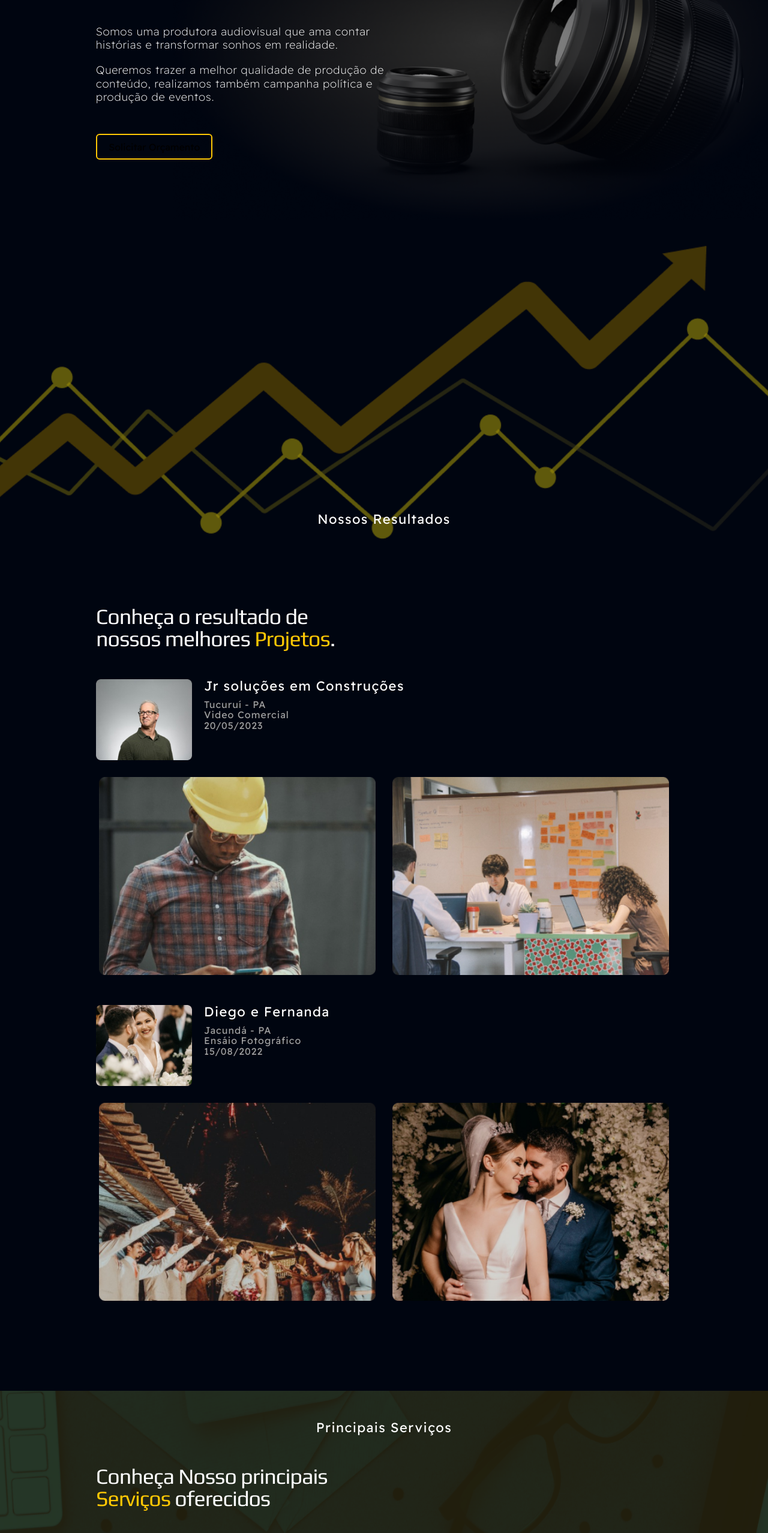
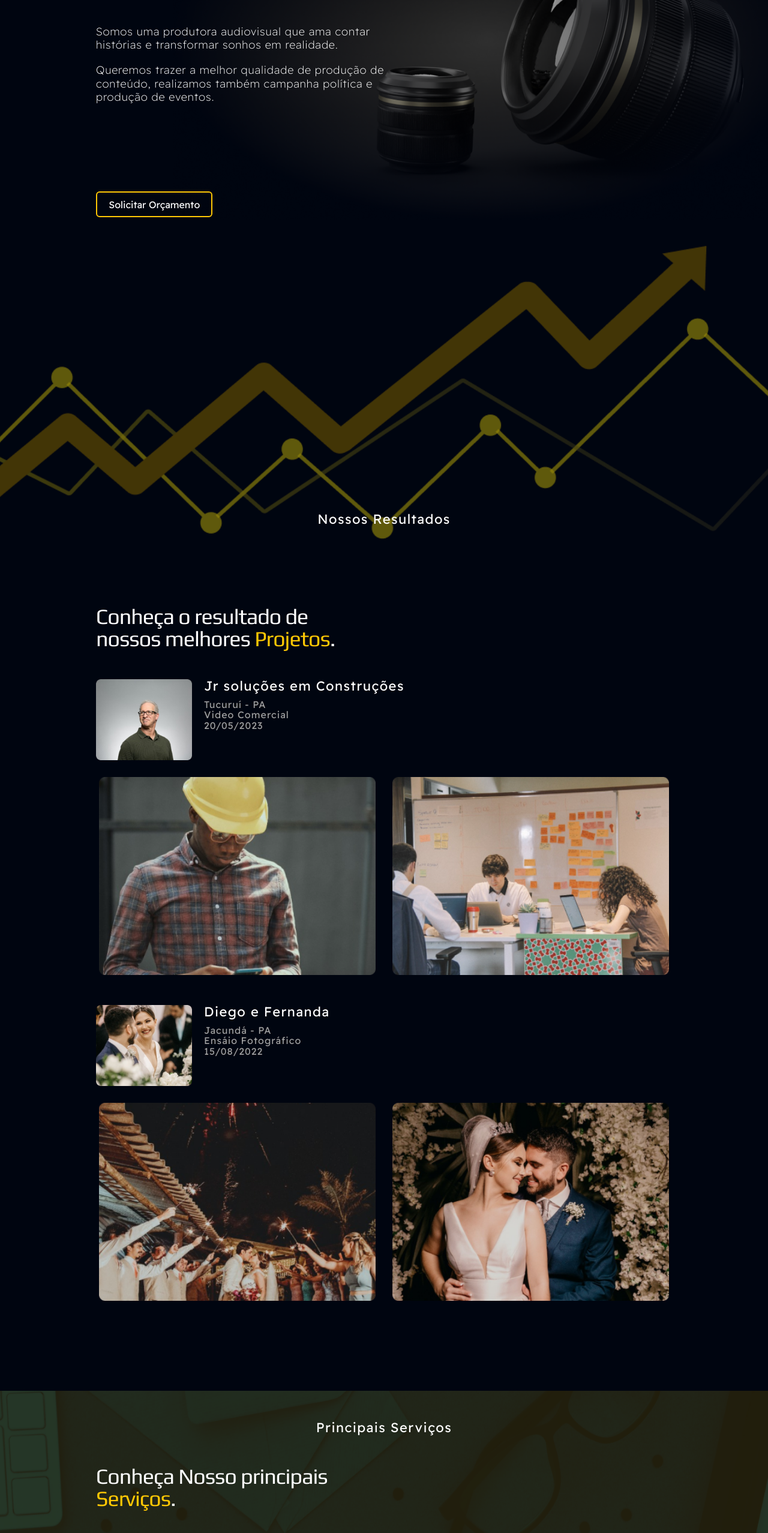
Before and after one commit to Yures1lva/MF_Produtora, a React (Vite) app: page / in a window 1280 px wide. Shown: the part 234-2789 px from the top of the page at 60% size. Built offline with nearby package versions, Linux system fonts and the light colour scheme.

Commit message:
adicionando biblioteca reveal

```diff
--- a/package.json
+++ b/package.json
@@ -13,6 +13,7 @@
     "react": "^18.2.0",
     "react-dom": "^18.2.0",
     "react-icons": "^4.11.0",
+    "react-reveal": "^1.2.2",
     "react-router-hash-link": "^2.4.3",
     "swiper": "^10.3.1"
   },
--- a/src/App.tsx
+++ b/src/App.tsx
@@ -8,6 +8,7 @@ import { Team } from "./components/team/Team"
 import { Contact } from "./components/contact/Contact"
 import {Footer}  from "./components/footer/Footer"
 import { BrowserRouter } from "react-router-dom"
+
 
 function App() {
 
--- a/src/components/contact/Contact.tsx
+++ b/src/components/contact/Contact.tsx
@@ -3,6 +3,8 @@ import insta from "../../assets/imgs/contact/instagram.svg"
 import zap from "../../assets/imgs/contact/whatsapp.svg"
 import yt from "../../assets/imgs/contact/youtube.svg"
 import email from "../../assets/imgs/contact/email.svg"
+import Fade from 'react-reveal/Fade';
+
 
 
 
@@ -21,12 +23,14 @@ export function Contact(){
             </div>
 
             <div className="container">
+                <Fade bottom>
                 <ul className={style.links}>
                     <li><a target="_blank" href="https://www.instagram.com/mfprodutora_/"><img src={insta} alt="" /></a></li>
                     <li><a target="_blank" href="https://www.youtube.com/@mayconfilmes30" ><img src={yt} alt="" /></a></li>
                     <li><a target="_blank" href="mailto:mfprodutoraltda@gmail.com"><img src={email} alt="" /></a></li>
                     <li><a target="_blank" href="https://api.whatsapp.com/send?phone=5594991621273&text="><img src={zap} alt="" /></a></li>
                 </ul>
+                </Fade>
             </div>
         </>
     )
--- a/src/components/results/Component.Result.tsx
+++ b/src/components/results/Component.Result.tsx
@@ -1,4 +1,6 @@
 import styles from "./Results.module.css";
+import Fade from 'react-reveal/Fade';
+
 export interface ComponentResultProps{
     id?: number
     title: string;
@@ -15,6 +17,7 @@ export function ComponetResult({title, local, type, date, imgPerfil, img1, img2}
         <>
         <div className="container">
                 <div className={styles.TopContent}>
+                  <Fade left>
                   <img className={styles.imagePerfil} src={imgPerfil}></img>
                     <div className={styles.descript}>
                         <h4>{title}</h4>
@@ -24,10 +27,15 @@ export function ComponetResult({title, local, type, date, imgPerfil, img1, img2}
                             <li>{date}</li>
                         </ul>
                     </div>
+                  </Fade>
                 </div>
                 <div className={styles.introImages}>
-                    <img src={img1} alt="" />
+                    <Fade left>
+                        <img src={img1} alt="" />
+                    </Fade>
+                    <Fade right>
                     <img src={img2} alt="" />
+                    </Fade>
                 </div>
             </div>
         </>
--- a/src/components/results/Results.tsx
+++ b/src/components/results/Results.tsx
@@ -40,9 +40,11 @@ export function Results(){
         <>
         <div className={styles.background}>
             <div className='container'>
-               <p id='results' className='title-section'>Nossos Resultados</p>
+               <p  className='title-section'>Nossos Resultados</p>
             </div>
         </div>
+        <div id='results'></div>
+
         <div   className={styles.containerResult}>
             <h3  className='container'>Conheça o resultado de<br></br> nossos melhores <span>Projetos</span>.</h3>
 
--- a/src/components/servicesPage/ServiceCard.tsx
+++ b/src/components/servicesPage/ServiceCard.tsx
@@ -1,4 +1,5 @@
 import styles from "./Services.module.css"
+
 
 interface CardType{
     img: string,
--- a/src/components/servicesPage/Services.tsx
+++ b/src/components/servicesPage/Services.tsx
@@ -4,6 +4,8 @@ import drone from "../../assets/imgs/servicesImgs/drone.svg"
 import audio from "../../assets/imgs/servicesImgs/audio.svg"
 import post from "../../assets/imgs/servicesImgs/post.svg"
 import video from "../../assets/imgs/servicesImgs/video.svg"
+import Fade from 'react-reveal/Fade';
+
 
 
 const destaqueEspecialidades = [
@@ -37,19 +39,24 @@ export function Services(){
             <div  className={styles.background}>
                 <div className={styles.containerServices}>
                     <p  className="title-section" >Principais Serviços</p>
-                    <h3 >Conheça Nosso principais<br/><span>Serviços</span> oferecidos</h3>
+                    <Fade left>
+                    <h3 >Conheça Nosso principais<br/><span>Serviços</span>.</h3>
+                    </Fade>
+                    <Fade bottom>
+
                     <div className={styles.cards}>
 
                         {destaqueEspecialidades.map((item) => (
-                            <ServiceCard
+                                <ServiceCard
+                                    img={item.img}
+                                    type={item.type}
+                                    content={item.content}
+                                    />
+                        ))}
 
-                                img={item.img}
-                                type={item.type}
-                                content={item.content}
+                    </div>
+                    </Fade>
 
-                            />
-                        ))}
-                    </div>
                     <p>Também temos</p>
                 </div>
             </div>
--- a/src/components/team/Team.tsx
+++ b/src/components/team/Team.tsx
@@ -3,6 +3,8 @@ import integrante1 from "../../assets/imgs/team/maycon.png"
 import integrante2 from "../../assets/imgs/team/loyrielly.png"
 import integrante3 from "../../assets/imgs/team/integrante01.png"
 import { CardTeam } from "./CardTeam"
+import Fade from 'react-reveal/Fade';
+
 
 const team = [
     {
@@ -43,11 +45,14 @@ export function Team(){
     return(
         <>
             <div className={style.title}>
-            <p className='container title-section'>Nossos profissionais</p>
+                <Fade top>
+                    <p className='container title-section'>Nossos profissionais</p>
+                </Fade>
             </div>
 
             <div  className="container">
 
+            <Fade top>
             <div className={style.cards}>
                 {team.map((item)=>(
                     <CardTeam
@@ -60,6 +65,7 @@ export function Team(){
                     />
                 ))}
             </div>
+            </Fade>
             <div id="contact"></div>
 
            </div>
--- a/src/components/top-content/TopContent.tsx
+++ b/src/components/top-content/TopContent.tsx
@@ -1,23 +1,29 @@
 import styles from "./TopContent.module.css"
 import logo from '../../assets/imgs/logo2.png'
+import Fade from 'react-reveal/Fade';
+
 
 export function TopContent(){
     return(
         <>
             <div id="home" className={styles.imgFundo}>
                 <div className="container">
-                    <img src={logo} alt="Logo da Maycon Filmes Produtora" />
+                    <Fade left>
+                        <img src={logo} alt="Logo da Maycon Filmes Produtora" />
+                    </Fade>
+                    <span>
+                    <Fade right>
 
-
-                    <span>
-
-                    <p>Somos uma produtora audiovisual que ama contar histórias e transformar sonhos em realidade.</p>
-                    <p>Queremos trazer a melhor qualidade de produção  de conteúdo, realizamos também campanha política e produção de eventos.</p>
-
-
+                            <p>Somos uma produtora audiovisual que ama contar histórias e transformar sonhos em realidade.</p>
+                            <p>Queremos trazer a melhor qualidade de produção  de conteúdo, realizamos também campanha política e produção de eventos.</p>
+                    </Fade>
                     </span>
 
-                    <button>Solicitar Orçamento</button>
+                    <div>
+                        <Fade top>
+                            <button>Solicitar Orçamento</button>
+                        </Fade>
+                    </div>
                 </div>
             </div>
 
--- a/src/global.css
+++ b/src/global.css
@@ -78,6 +78,7 @@ button {
   transition: all ease-in-out ;
   border-radius: 6px;
   border: 2px solid var(--primary);
+  color: var(--support-01);
 
 }
 button:hover {
```
Also changed, not shown: 1 other file (tests, documents, lock files or other folders).
